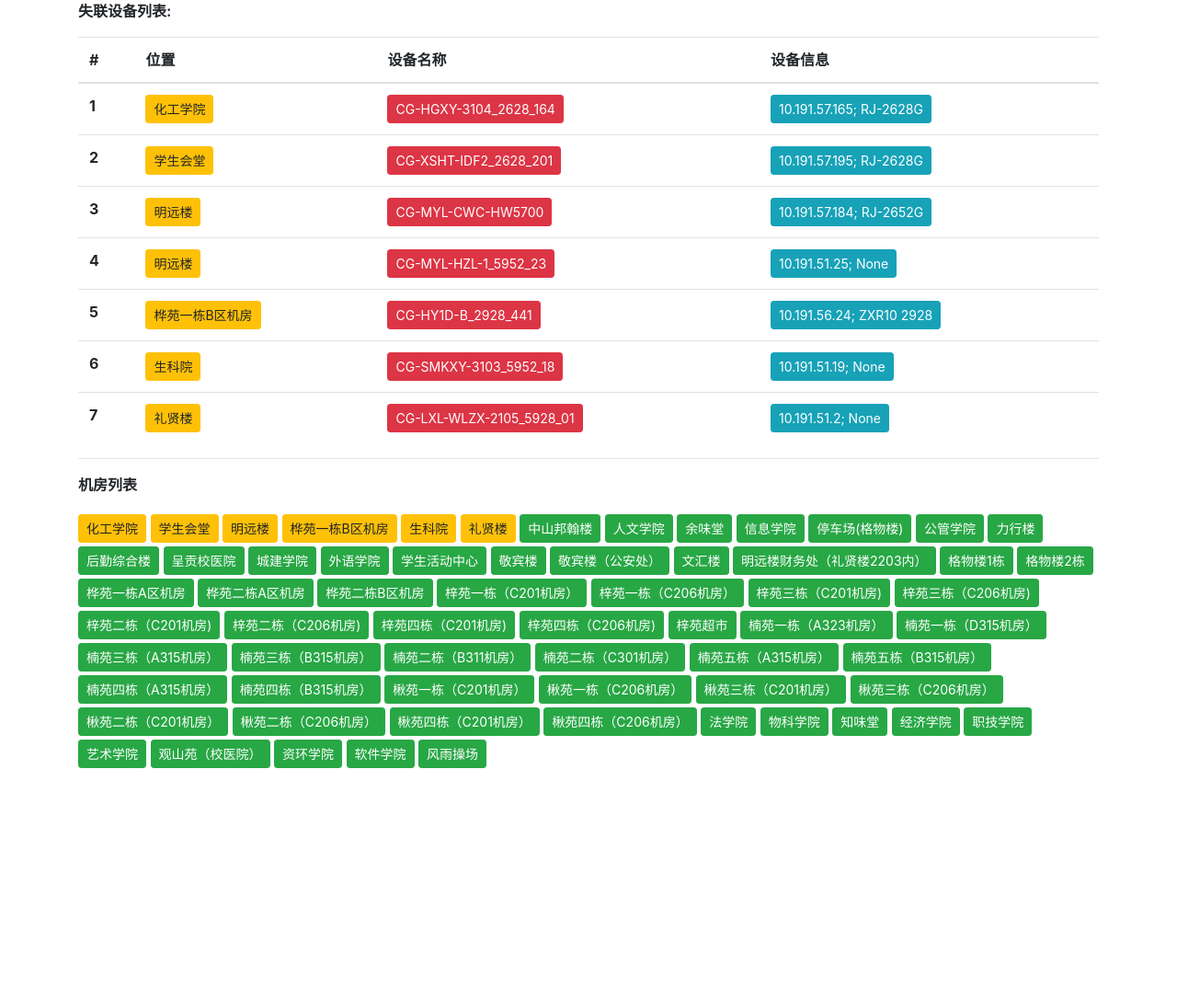
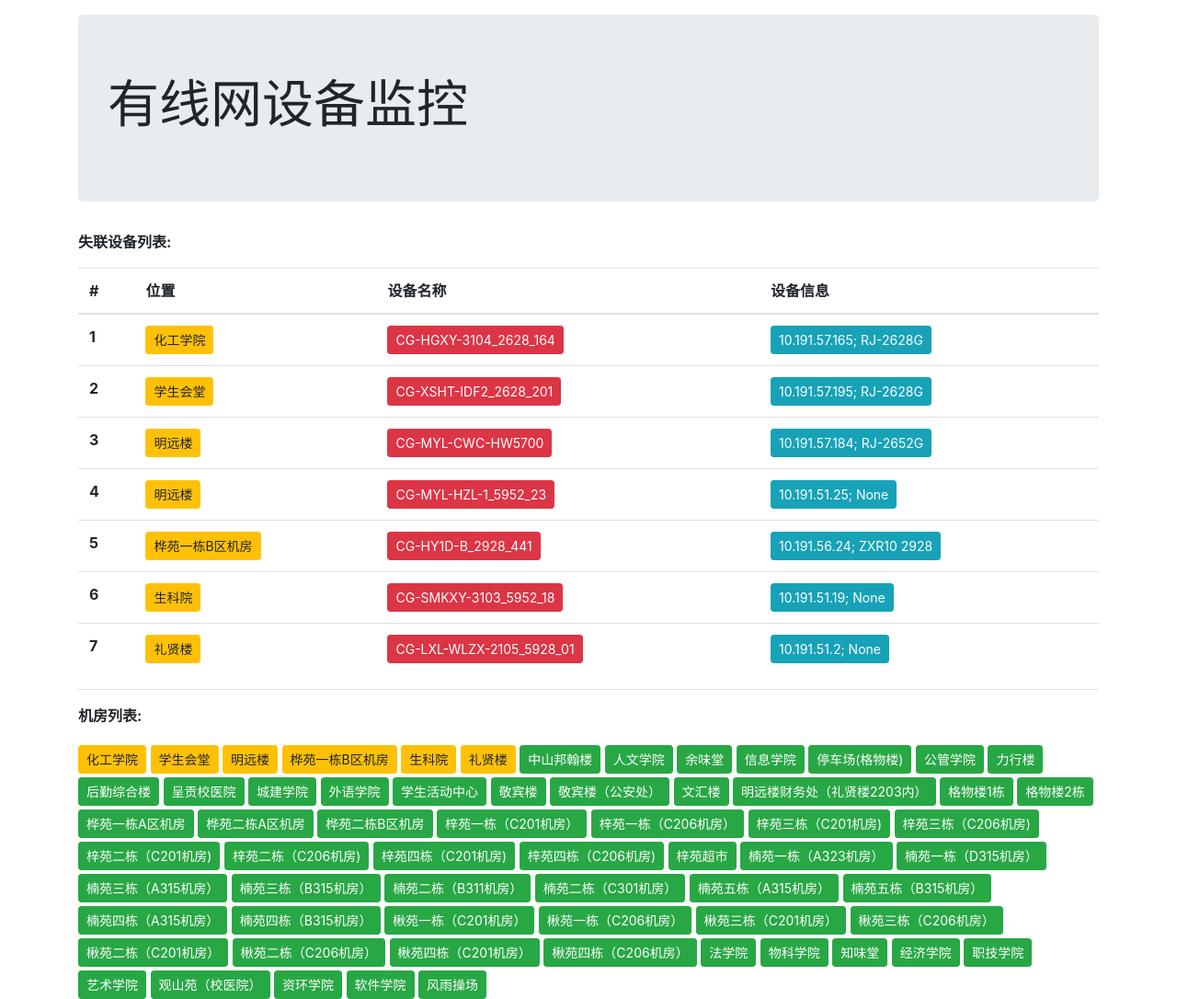
Before and after one commit to yukikaze66/ip_watcher, a Jekyll site: the page built from index.html, in a window 1280 px wide. Shown: the whole page at 92% size. Built offline with Jekyll 4.4.1, drawn with Linux system fonts in a browser that asks for light colours; nearby versions of some CDN libraries; before the commit the page ends 900 px from its top, so only the background shows below that.

Commit message:
add page title

```diff
--- a/index.html
+++ b/index.html
@@ -22,6 +22,12 @@ layout: null
 <body>
 
     <div class=" container">
+
+        <p></p>
+
+        <div class="jumbotron">
+                <h1 class="display-4">有线网设备监控</h1>
+        </div>
 
         <p class="font-weight-bold">失联设备列表:</p>
 
@@ -48,7 +54,7 @@ layout: null
 
         <hr class=" display-3">
 
-        <p class="font-weight-bold">机房列表</p>
+        <p class="font-weight-bold">机房列表:</p>
 
         <div class="fluid">
             {% for room in site.data.room_list %}
```
